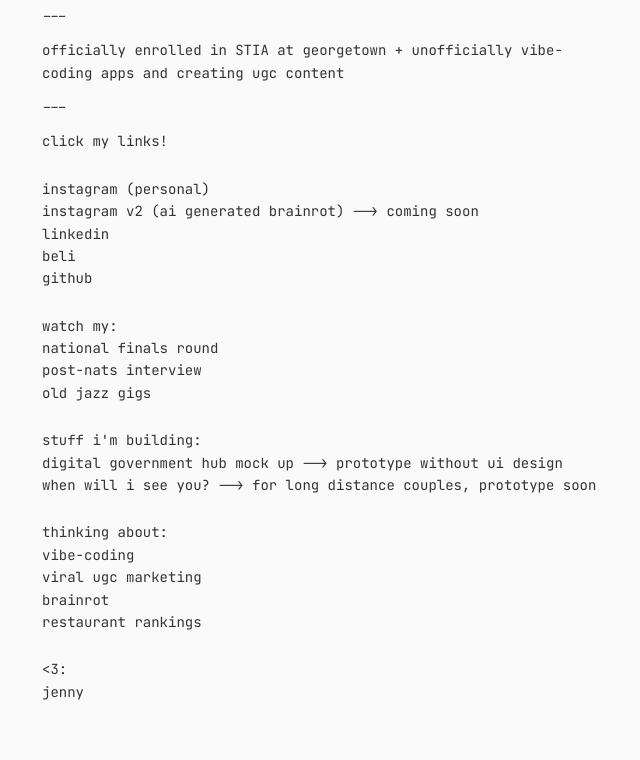
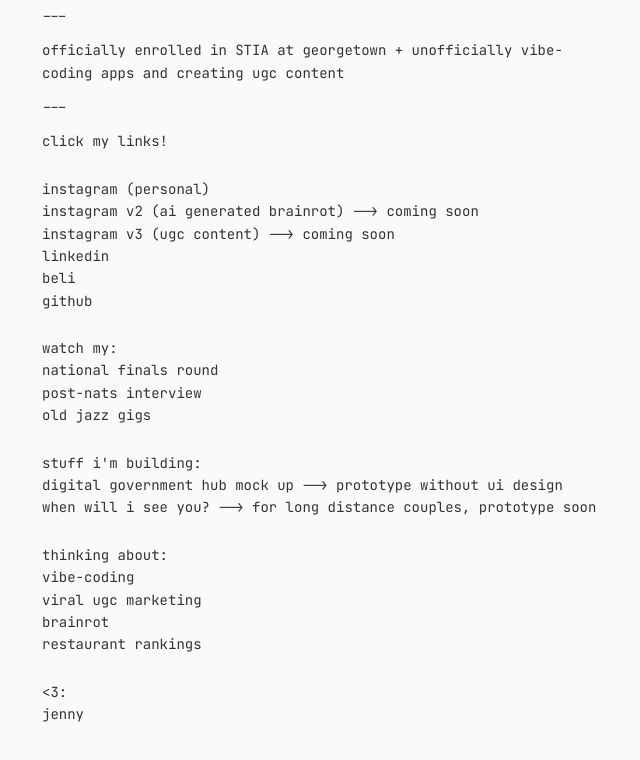
Before and after one commit to itsanbrew/anbrew-website, a plain HTML site: page index.html in a window 1280 px wide. Shown: the part 112-872 px from the top of the page, without its empty margins (318-958 px from the left). Drawn offline with Linux system fonts and the light colour scheme.

Commit message:
index.html

```diff
--- a/index.html
+++ b/index.html
@@ -205,6 +205,7 @@
         <div class="section-content">
             <a href="https://www.instagram.com/its_anbrew/" target="_blank">instagram (personal)</a><br>
             instagram v2 (ai generated brainrot) --> coming soon<br>
+            instagram v3 (ugc content) --> coming soon<br>
             <a href="https://www.linkedin.com/in/andrewhuang833/" target="_blank">linkedin</a><br>
             <a href="https://beliapp.co/app/its_anbrew" target="_blank">beli</a><br>
             <a href="https://github.com/itsanbrew" target="_blank">github</a>
```
